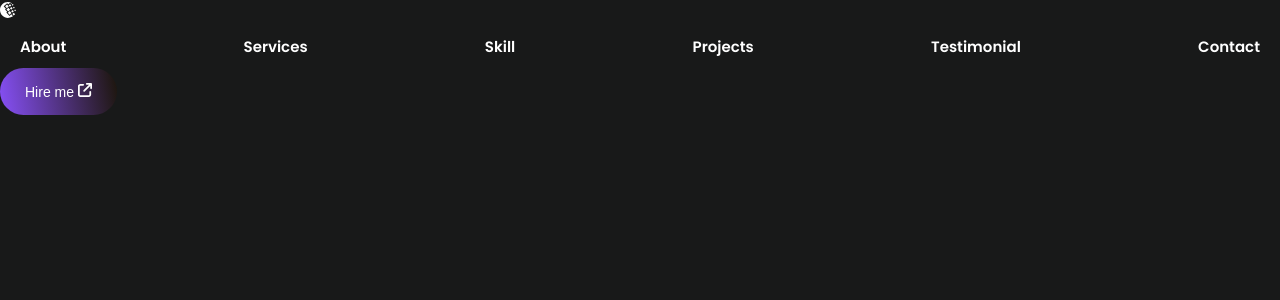
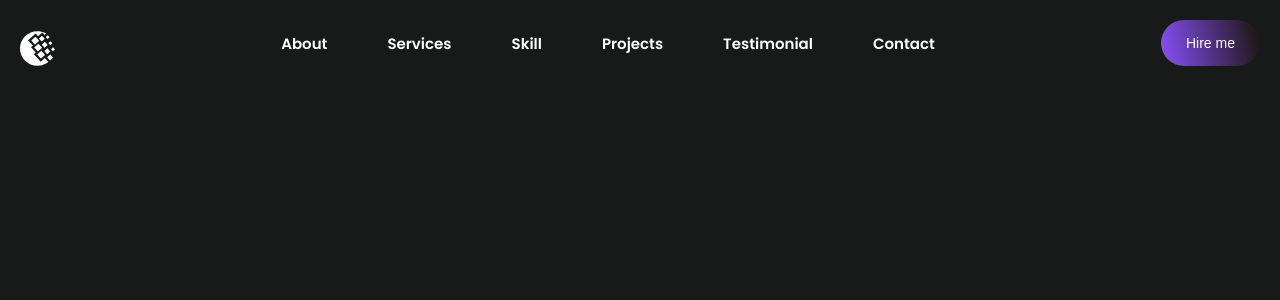
Before and after one commit to ruwinikularathne/My-Portfolio, a React (Create React App) app: page / in a window 1280 px wide. Shown: the top 300 px of the page. Built offline with nearby package versions, Linux system fonts and the light colour scheme.

Commit message:
Navbar done

```diff
--- a/src/components/Navbar/Navbar.css
+++ b/src/components/Navbar/Navbar.css
@@ -1,4 +1,4 @@
-.nvbar_container{
+.navbar_container{
     display: flex;
     align-items: stretch;
     justify-content: space-between;
--- a/src/components/Navbar/index.jsx
+++ b/src/components/Navbar/index.jsx
@@ -8,7 +8,7 @@ import { FaArrowUpRightFromSquare,FaBarsStaggered } from 'react-icons/fa6';
 const Navbar = () => {
     return(
         <nav className='navbar_container'>
-            <div className='log_container'>
+            <div className='logo_container'>
                 <SiWebmoney/>
             </div>
             <div className='tab_group'>
@@ -30,7 +30,7 @@ const Navbar = () => {
                 }
             </div>
             <div className='nav_buttons_group'>
-                <button className='btn btn_primary'>Hire me < FaArrowUpRightFromSquare/></button>
+                <button className='btn btn_primary'>Hire me </button>
 
             </div>
         </nav>
```
